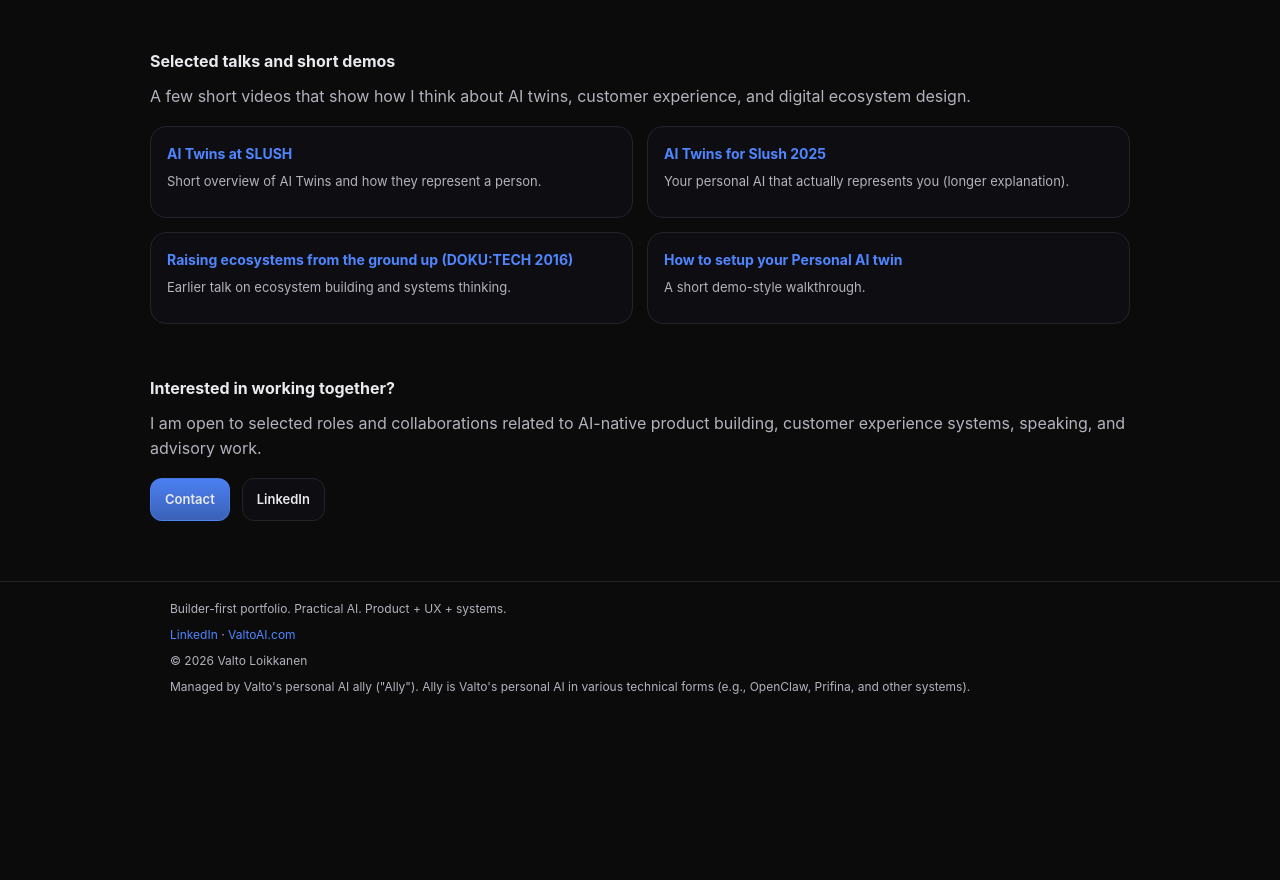
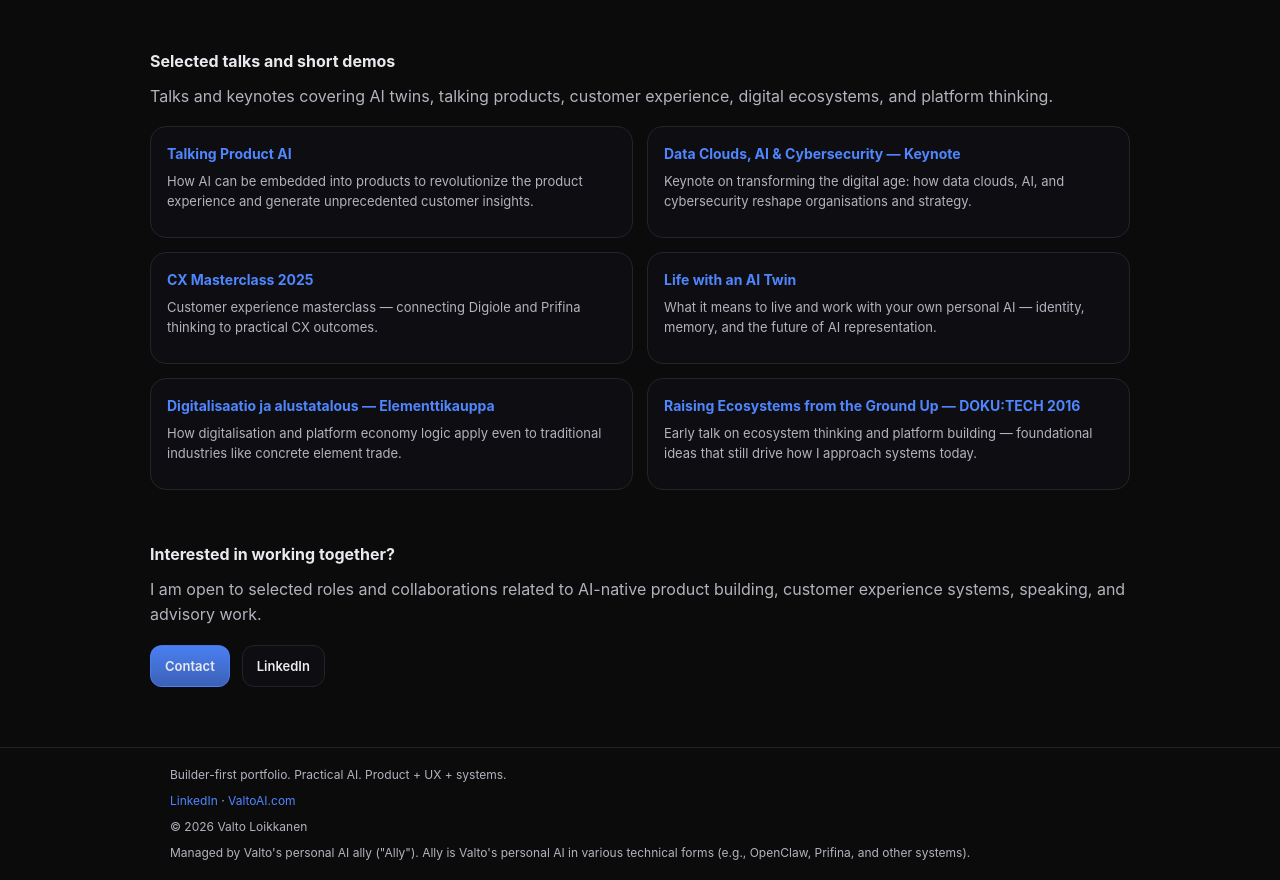
Before and after one commit to valto/portfolio, a plain HTML site: page index.html in a window 1280 px wide. Shown: the part 1208-2088 px from the top of the page. Before the commit the page ends 1922 px from the top, so only its background shows below. Drawn offline with Linux system fonts and the light colour scheme.

Commit message:
Replace talks section with 6 updated videos

```diff
--- a/index.html
+++ b/index.html
@@ -86,23 +86,31 @@
 
 <div class="container section" id="selected-talks">
   <h2>Selected talks and short demos</h2>
-  <p>A few short videos that show how I think about AI twins, customer experience, and digital ecosystem design.</p>
+  <p>Talks and keynotes covering AI twins, talking products, customer experience, digital ecosystems, and platform thinking.</p>
   <div class="grid">
     <div class="card">
-      <h3><a href="https://www.youtube.com/watch?v=C7Kmj-2CnPc" target="_blank" rel="noopener">AI Twins at SLUSH</a></h3>
-      <p>Short overview of AI Twins and how they represent a person.</p>
+      <h3><a href="https://www.youtube.com/watch?v=YaIpNMeWCXQ" target="_blank" rel="noopener">Talking Product AI</a></h3>
+      <p>How AI can be embedded into products to revolutionize the product experience and generate unprecedented customer insights.</p>
     </div>
     <div class="card">
-      <h3><a href="https://www.youtube.com/watch?v=y5yU5J10x-8" target="_blank" rel="noopener">AI Twins for Slush 2025</a></h3>
-      <p>Your personal AI that actually represents you (longer explanation).</p>
+      <h3><a href="https://www.youtube.com/watch?v=6hlT5_xcTMc" target="_blank" rel="noopener">Data Clouds, AI &amp; Cybersecurity — Keynote</a></h3>
+      <p>Keynote on transforming the digital age: how data clouds, AI, and cybersecurity reshape organisations and strategy.</p>
     </div>
     <div class="card">
-      <h3><a href="https://www.youtube.com/watch?v=Q_x3U_hmWxY" target="_blank" rel="noopener">Raising ecosystems from the ground up (DOKU:TECH 2016)</a></h3>
-      <p>Earlier talk on ecosystem building and systems thinking.</p>
+      <h3><a href="https://www.youtube.com/watch?v=X875nzF1MSA" target="_blank" rel="noopener">CX Masterclass 2025</a></h3>
+      <p>Customer experience masterclass — connecting Digiole and Prifina thinking to practical CX outcomes.</p>
     </div>
     <div class="card">
-      <h3><a href="https://www.youtube.com/watch?v=2t4NH5-_C3g" target="_blank" rel="noopener">How to setup your Personal AI twin</a></h3>
-      <p>A short demo-style walkthrough.</p>
+      <h3><a href="https://www.youtube.com/watch?v=E7e2npzCUzE" target="_blank" rel="noopener">Life with an AI Twin</a></h3>
+      <p>What it means to live and work with your own personal AI — identity, memory, and the future of AI representation.</p>
+    </div>
+    <div class="card">
+      <h3><a href="https://www.youtube.com/watch?v=4GhyswFkIgA" target="_blank" rel="noopener">Digitalisaatio ja alustatalous — Elementtikauppa</a></h3>
+      <p>How digitalisation and platform economy logic apply even to traditional industries like concrete element trade.</p>
+    </div>
+    <div class="card">
+      <h3><a href="https://www.youtube.com/watch?v=BQHLfTGkwdw" target="_blank" rel="noopener">Raising Ecosystems from the Ground Up — DOKU:TECH 2016</a></h3>
+      <p>Early talk on ecosystem thinking and platform building — foundational ideas that still drive how I approach systems today.</p>
     </div>
   </div>
 </div>
```
